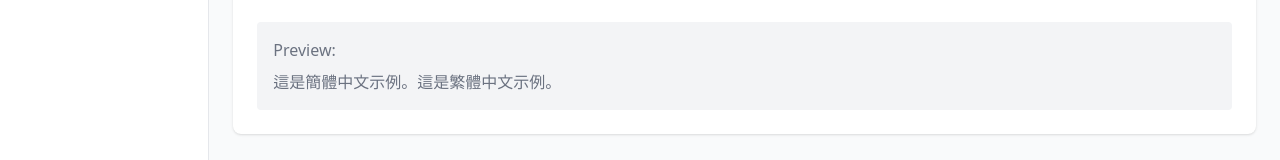
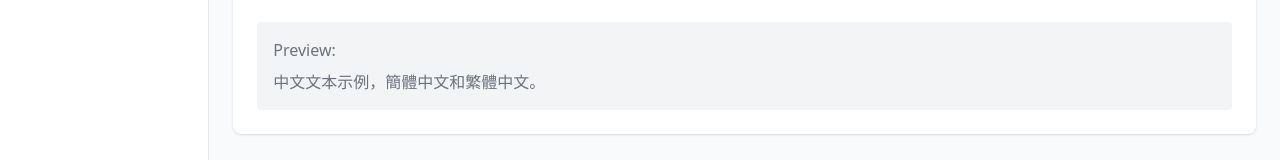
Before and after one commit to antoncoding/clarity, a Next.js app: page /settings in a window 1280 px wide. Shown: the part 298-458 px from the top of the page. Built offline with nearby package versions, Linux system fonts and the light colour scheme; no server answers; the database is empty.

Commit message:
chore: hint text

```diff
--- a/src/app/settings/page.tsx
+++ b/src/app/settings/page.tsx
@@ -21,7 +21,7 @@ export default function SettingsPage() {
   };
 
   // Sample text to demonstrate the conversion
-  const sampleText = "这是简体中文示例。這是繁體中文示例。";
+  const sampleText = "中文文本示例，简体中文和繁体中文。";
   const convertedSample = convertToChineseSetting(sampleText);
 
   return (
```
